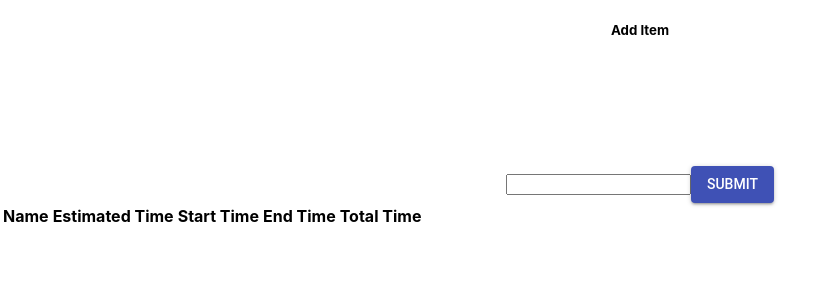
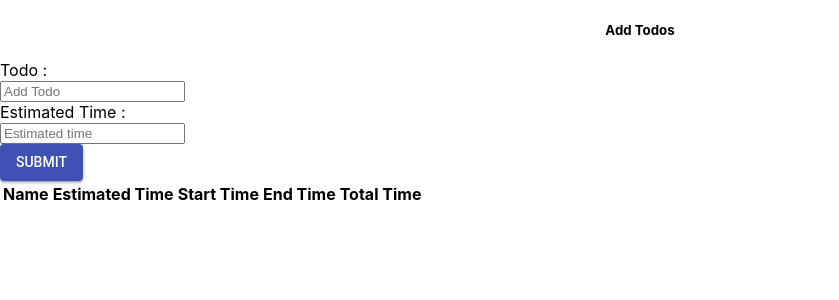
Before and after one commit to CJ190795/reactAssignment, a React (Create React App) app: page / in a window 1280 px wide. Shown: the top 300 px of the page, without its empty margins (0-839 px from the left). Built offline with nearby package versions, Linux system fonts and the light colour scheme.

Commit message:
commit table changes

```diff
--- a/package.json
+++ b/package.json
@@ -3,6 +3,7 @@
   "version": "0.1.0",
   "private": true,
   "dependencies": {
+    "@material-ui/core": "^3.8.1",
     "react": "^16.7.0",
     "react-dom": "^16.7.0"
   },
@@ -27,5 +28,5 @@
     "not ie <= 11",
     "not op_mini all"
   ],
-"homepage": "http://CV1928.github.io/reactAssignment"
+  "homepage": "http://CV1928.github.io/reactAssignment"
 }
--- a/src/todolist.js
+++ b/src/todolist.js
@@ -7,15 +7,24 @@ const ToDoList = () => {
         <div className="container">
             <div className="scores-block1 clearfix">
                 <div className="bg-white shadow-sm Assessment_Results">
-                    <h5 style={{ textAlign: "center" }}>Add Item </h5>
-                    <Grid container style={{ marginTop: '10%', textAlign: 'center' }}>
-                    <Grid item xs={12} md={9} lg={6} style={{ margin: '0 auto' }}>
-                        <input type = "text" />
+                <div>
+                <h5 style={{ textAlign: "center" }}>Add Todos </h5>
+                <div >
+                    <label>Todo :  </label>
+                    <div >
+                        <input type="text" name="todo" placeholder="Add Todo" />
+                    </div>
+                </div>
+                <div >
+                    <label>Estimated Time : </label>
+                    <div>
+                        <input type="text" name="time" placeholder="Estimated time" />
+                    </div>
+                </div>
                     <Button variant="contained" color="primary">
                     Submit
                     </Button>
-                    </Grid>
-                    </Grid>
+                </div>
                     <table className="table">
                         <thead >
                             <tr >
```
Also changed, not shown: 1 other file (tests, documents, lock files or other folders).
